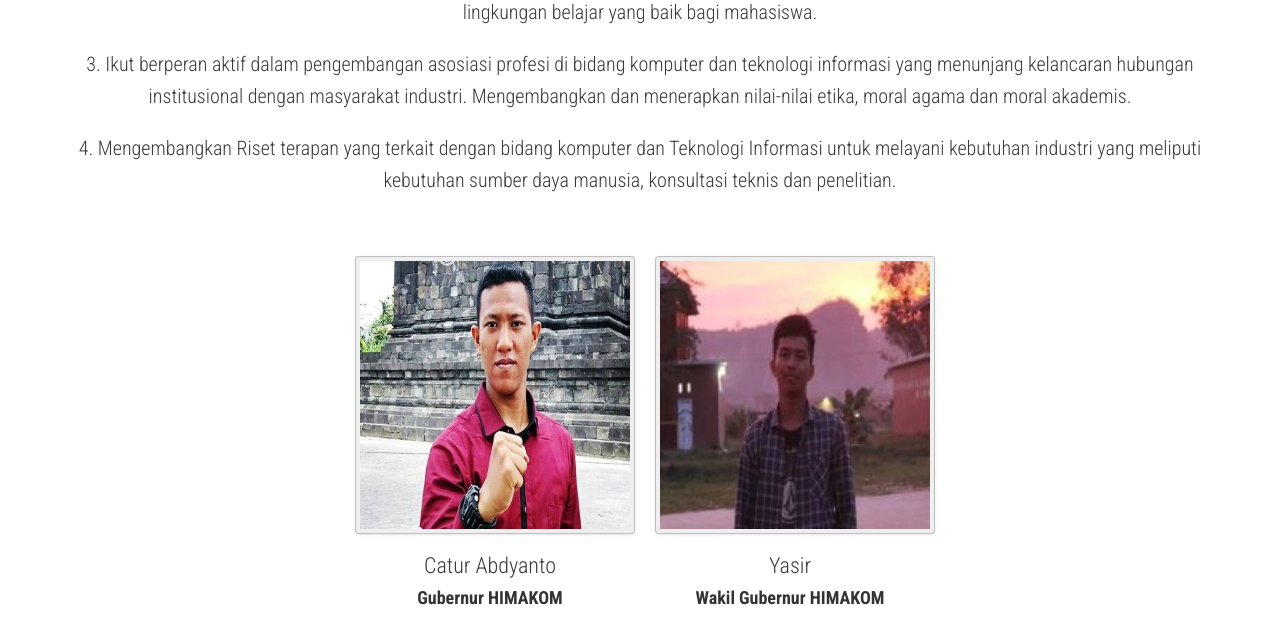
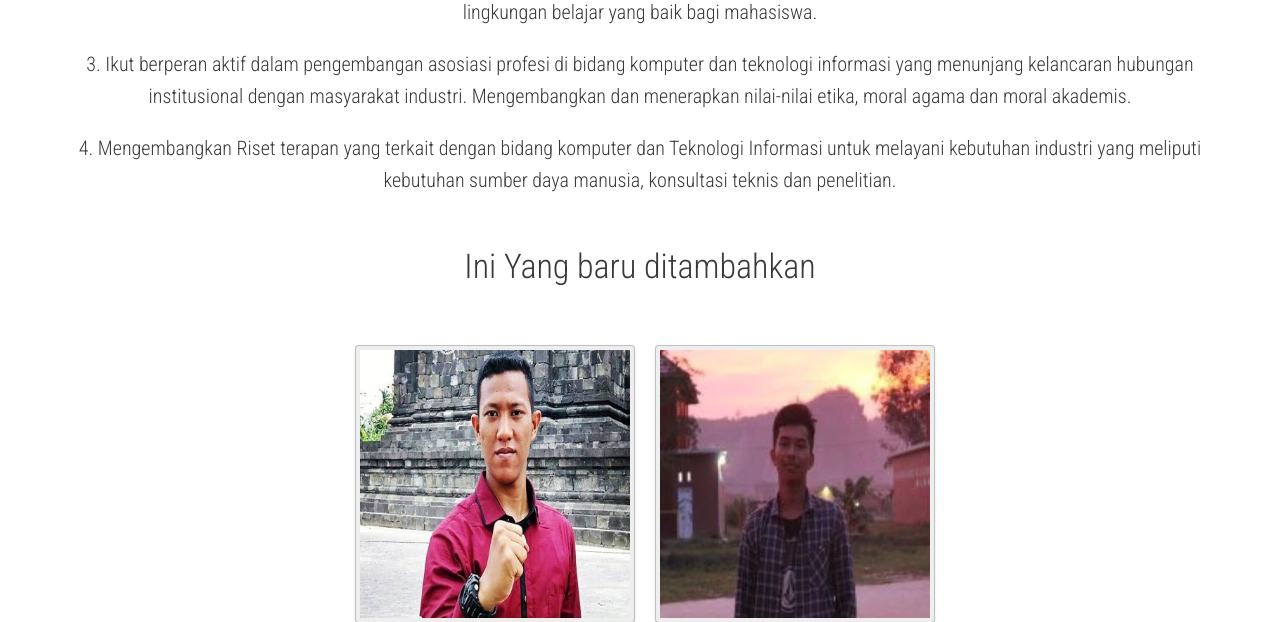
Before and after one commit to projetcweb7/SistemInformasi_HIMA, a PHP site: page /himakom.php in a window 1280 px wide. Shown: the part 768-1390 px from the top of the page. Run offline with PHP 8.4, Linux system fonts and the light colour scheme.

Commit message:
Update himakom.php
Nambah

```diff
--- a/himakom.php
+++ b/himakom.php
@@ -87,7 +87,9 @@
             <p>1. Menyelenggarakan Sistem Pendidikan Profesional di bidang Teknik Komputer dan Teknologi Informasi yang Menghasilkan Sumber Daya Manusia, Barang (software dan hardware) dan Jasa (konsultasi ) yang berkualitas.</p>
             <p>2. Menghasilkan lulusan yang profesional/terampil dan ahli di bidang Teknik Komputer dan Teknologi Informasi, berpikir terbuka (open minded) serta siap bersaing di pasar global berdasarkan kompetensi dunia Industri pada tingkat Nasional maupun Internasional dengan menyediakan sebuah lingkungan belajar yang baik bagi mahasiswa.</p>
             <p>3. Ikut berperan aktif dalam pengembangan asosiasi profesi di bidang komputer dan teknologi informasi yang menunjang kelancaran hubungan institusional dengan masyarakat industri. Mengembangkan dan menerapkan nilai-nilai etika, moral agama dan moral akademis.</p>
-            <p>4. Mengembangkan Riset terapan yang terkait dengan bidang komputer dan Teknologi Informasi untuk melayani kebutuhan industri yang meliputi kebutuhan sumber daya manusia, konsultasi teknis dan penelitian.</p>
+            <p>4. Mengembangkan Riset terapan yang terkait dengan bidang komputer dan Teknologi Informasi untuk melayani kebutuhan industri yang meliputi kebutuhan sumber daya manusia, konsultasi teknis dan penelitian.</p> <br/>
+
+            <h1> Ini Yang baru ditambahkan </h1>
                     </div>
         </div>
       </div>
```
